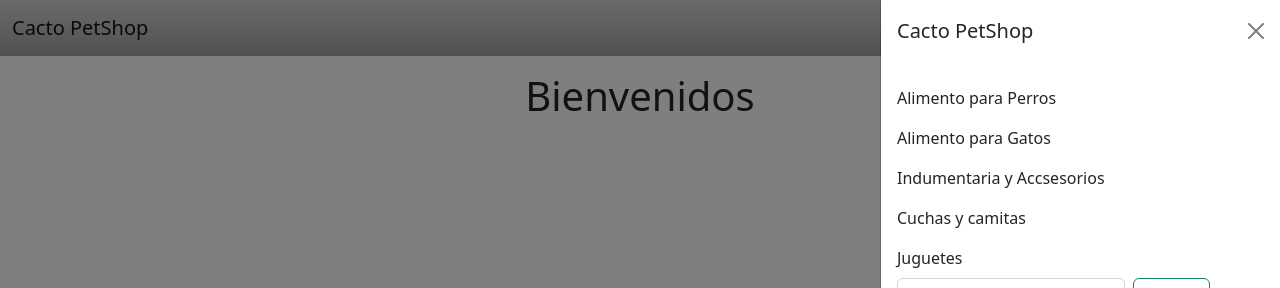
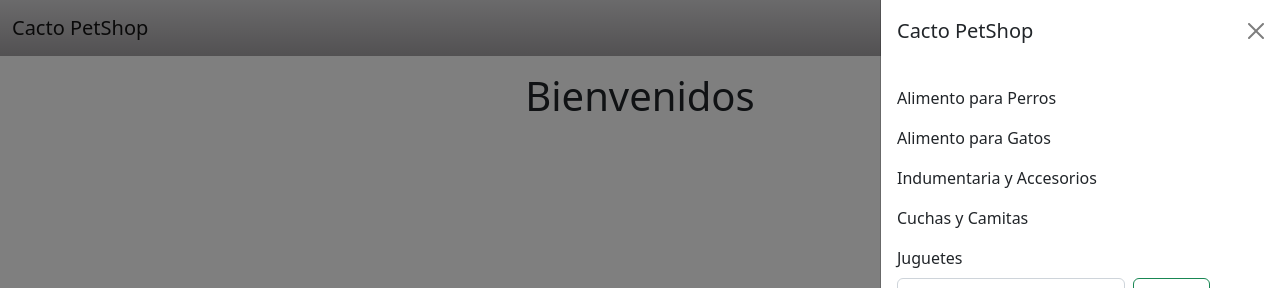
Before and after one commit to JoelMiceli/Ecommerce, a React (Create React App) app: page / in a window 1280 px wide. Both pictures are taken after a click on the button 1240 px from the left and 28 px from the top of the page. Shown: the top 288 px of the page. Built offline with nearby package versions, Linux system fonts and the light colour scheme.

Commit message:
Correccion

```diff
--- a/src/Components/NavBar/NavBar.js
+++ b/src/Components/NavBar/NavBar.js
@@ -28,8 +28,8 @@ function NavBar() {
                 <Nav className="justify-content-end flex-grow-1 pe-3">
                   <Nav.Link id="btn" href="#action1">Alimento para Perros</Nav.Link>
                   <Nav.Link id="btn" href="#action2">Alimento para Gatos</Nav.Link>
-                  <Nav.Link id="btn" href="#action1">Indumentaria y Accsesorios</Nav.Link>
-                  <Nav.Link id="btn" href="#action2">Cuchas y camitas</Nav.Link>
+                  <Nav.Link id="btn" href="#action1">Indumentaria y Accesorios</Nav.Link>
+                  <Nav.Link id="btn" href="#action2">Cuchas y Camitas</Nav.Link>
                   <Nav.Link id="btn" href="#action2">Juguetes</Nav.Link>
                 </Nav>
                 <Form className="d-flex">
```
